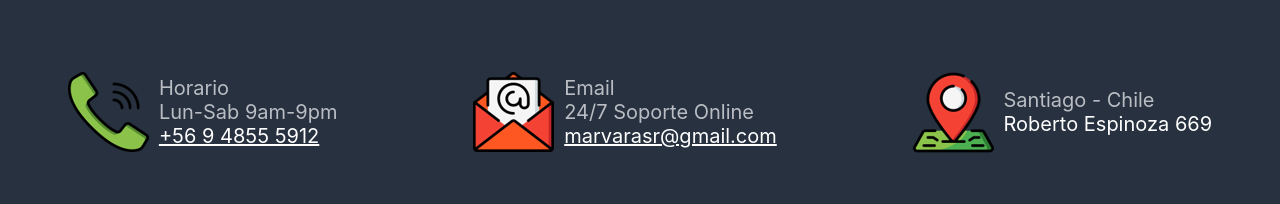
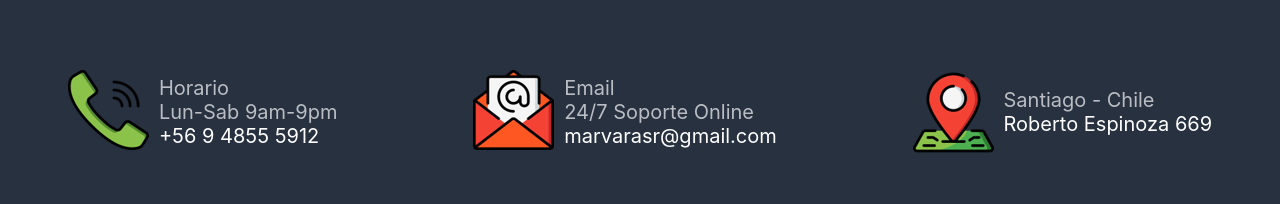
Before and after one commit to CorinaVaras/marcy-foods, a React (Create React App) app: page / in a window 1280 px wide. Shown: the part 1911-2115 px from the top of the page. Built offline with nearby package versions, Linux system fonts and the light colour scheme.

Commit message:
fix links footer

```diff
--- a/src/assets/css/Delivery.css
+++ b/src/assets/css/Delivery.css
@@ -23,11 +23,7 @@
 
     .container-delivery{
       height: 18em;
-      align-items: center;
-      justify-content: center;
       padding-left: 15px;
-
-
     }
     .container-delivery img{
       width: 17em;
--- a/src/components/Footer.jsx
+++ b/src/components/Footer.jsx
@@ -10,13 +10,13 @@ const Footer = () => {
       <div className="card-container">
 
         <div className="info-cards">
-          <img alt="marcyfood" src={phone} />
-          <p><span>Horario<br/>Lun-Sab 9am-9pm </span><br/><a href="tel:+56948555912">+56 9 4855 5912</a></p>
+        <a href="tel:+56948555912"><img alt="marcyfood" title='Hazme una llamada' src={phone} /></a>
+          <p><span>Horario<br/>Lun-Sab 9am-9pm </span><br/>+56 9 4855 5912</p>
         </div>
 
         <div className="info-cards">
-          <img alt="marcyfood" src={mail} />
-          <p><span>Email <br/>24/7 Soporte Online</span><br/><a href="mailto:marvarasr@gmail.com">marvarasr@gmail.com</a></p>
+        <a href="mailto:marvarasr@gmail.com"><img alt="marcyfood" title='Mandame un correo' src={mail}/></a>
+          <p><span>Email <br/>24/7 Soporte Online</span><br/>marvarasr@gmail.com</p>
         </div>
 
         <div className="info-cards">
```
